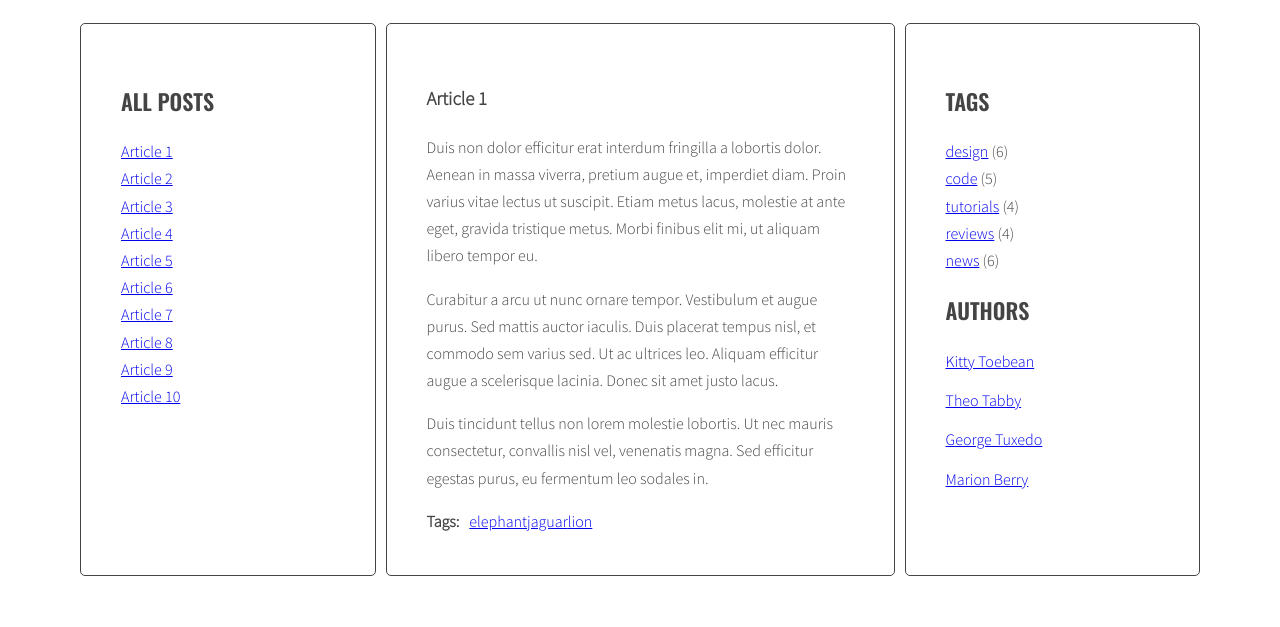
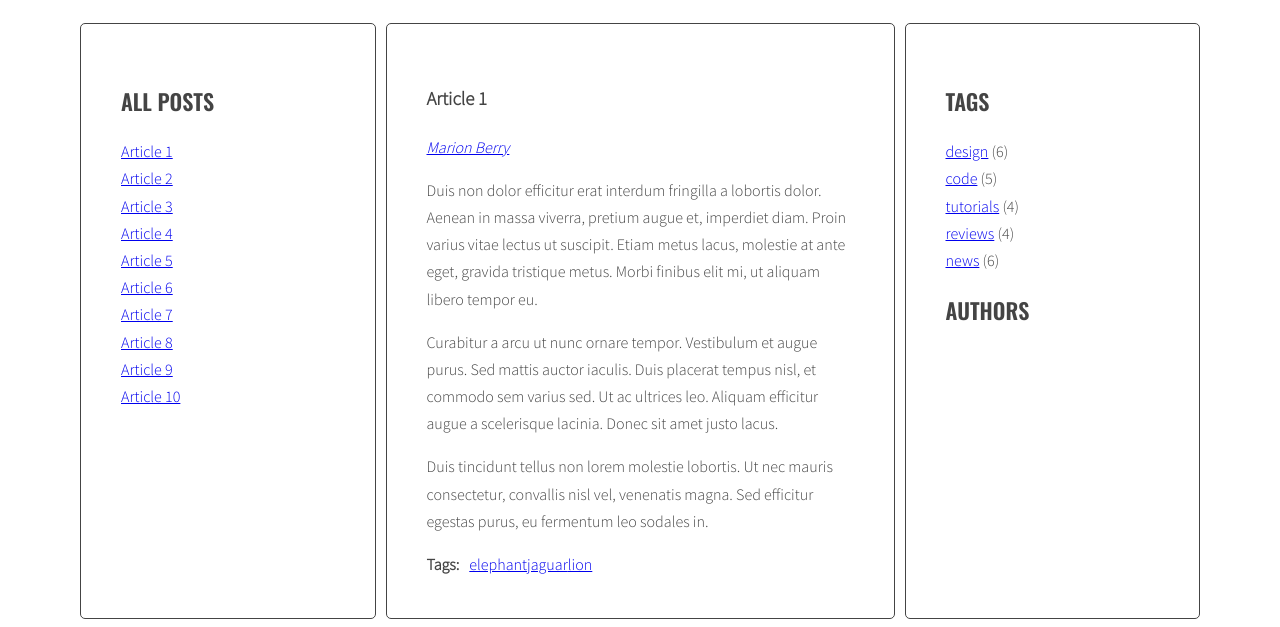
Before and after one commit to Pawel-Mat/javascript-blog, a website: page index.html in a window 1280 px wide. Shown: the part 220-847 px from the top of the page. Before the commit the page ends 804 px from the top, so only its background shows below. Drawn offline with nearby package versions, Linux system fonts and the light colour scheme.

Commit message:
Add generateAuthors function

```diff
--- a/index.html
+++ b/index.html
@@ -16,8 +16,9 @@
                   </ul>
                 </aside>
                 <section class="posts">
-                  <article class="post active" id="article-1" data-tags="elephant jaguar lion" data-author="by Marion Berry">
+                  <article class="post active" id="article-1" data-tags="elephant jaguar lion" data-author="Marion Berry">
                     <h3 class="post-title">Article 1</h3>
+                    <p class="post-author"></p>
                     <div class="post-content">
                       <p>Duis non dolor efficitur erat interdum fringilla a lobortis dolor. Aenean in massa viverra, pretium augue et, imperdiet diam. Proin varius vitae lectus ut suscipit. Etiam metus lacus, molestie at ante eget, gravida tristique metus. Morbi finibus elit mi, ut aliquam libero tempor eu.</p>
 
@@ -31,8 +32,9 @@
                       </ul>
                     </div>
                   </article>
-                  <article class="post" id="article-2" data-tags="mouse cat dog" data-author="by Theo Tabby">
+                  <article class="post" id="article-2" data-tags="mouse cat dog" data-author="Theo Tabby">
                     <h3 class="post-title">Article 2</h3>
+                    <p class="post-author"></p>
                     <div class="post-content">
                       <p>Phasellus sollicitudin, arcu vel iaculis ullamcorper, quam leo viverra orci, et faucibus quam sapien vel est. Maecenas ac suscipit elit. Nullam interdum, lorem vitae venenatis pulvinar, ex dui malesuada nunc, tempus cursus enim metus vel nulla.</p>
 
@@ -46,8 +48,9 @@
                       </ul>
                     </div>
                   </article>
-                  <article class="post" id="article-3" data-tags="pigeon dog cat" data-author="by George Tuxedo">
+                  <article class="post" id="article-3" data-tags="pigeon dog cat" data-author="George Tuxedo">
                     <h3 class="post-title">Article 3</h3>
+                    <p class="post-author"></p>
                     <div class="post-content">
                       <p>Mauris vel pellentesque turpis, ac sodales nisl. Quisque iaculis mi velit, ut convallis tellus accumsan a. Quisque iaculis, nisi et dignissim tincidunt, nisl eros euismod nulla, finibus laoreet erat enim posuere elit.</p>
 
@@ -60,8 +63,9 @@
                       </ul>
                     </div>
                   </article>
-                  <article class="post" id="article-4" data-tags="tiger bear ant" data-author="by Kitty Toebean">
+                  <article class="post" id="article-4" data-tags="tiger bear ant" data-author="Kitty Toebean">
                     <h3 class="post-title">Article 4</h3>
+                    <p class="post-author"></p>
                     <div class="post-content">
                       <p>Morbi vel cursus nulla, vel varius mauris. Suspendisse sed elit sit amet risus faucibus vestibulum ut sit amet purus. Donec orci est, condimentum ut quam quis, scelerisque fringilla ligula.</p>
 
@@ -75,8 +79,9 @@
                       </ul>
                     </div>
                   </article>
-                  <article class="post" id="article-5" data-tags="elephant stork hippo" data-author="by Marion Berry">
+                  <article class="post" id="article-5" data-tags="elephant stork hippo" data-author="Marion Berry">
                     <h3 class="post-title">Article 5</h3>
+                    <p class="post-author"></p>
                     <div class="post-content">
                       <p>Suspendisse sem eros, euismod condimentum arcu ac, consequat fermentum orci. Nam convallis lacus nec interdum vestibulum. Vestibulum luctus, quam eu tristique ornare, lorem nibh sodales enim, vitae tempor dolor ante vitae tortor.</p>
 
@@ -90,8 +95,9 @@
                       </ul>
                     </div>
                   </article>
-                  <article class="post" id="article-6" data-tags="mouse dog bee" data-author="by George Tuxedo">
+                  <article class="post" id="article-6" data-tags="mouse dog bee" data-author="George Tuxedo">
                     <h3 class="post-title">Article 6</h3>
+                    <p class="post-author"></p>
                     <div class="post-content">
                       <p>Donec posuere iaculis ante sed hendrerit. Lorem ipsum dolor sit amet, consectetur adipiscing elit. Quisque hendrerit neque nec urna tincidunt, quis vehicula dui vulputate. Morbi est sapien, auctor ut lectus eu, placerat viverra lorem.</p>
 
@@ -105,8 +111,9 @@
                       </ul>
                     </div>
                   </article>
-                  <article class="post" id="article-7" data-tags="bee goat gorilla" data-author="by Kitty Toebean">
+                  <article class="post" id="article-7" data-tags="bee goat gorilla" data-author="Kitty Toebean">
                     <h3 class="post-title">Article 7</h3>
+                    <p class="post-author"></p>
                     <div class="post-content">
                       <p>Donec eleifend mauris ac nisl fermentum, ac fermentum turpis dignissim. Aliquam diam nisl, imperdiet a varius eget, lobortis sed nisi. Nullam suscipit ipsum sed magna blandit, sed pellentesque urna malesuada.</p>
 
@@ -120,8 +127,9 @@
                       </ul>
                     </div>
                   </article>
-                  <article class="post" id="article-8" data-tags="elephant dog cat" data-author="by Theo Tabby">
+                  <article class="post" id="article-8" data-tags="elephant dog cat" data-author="Theo Tabby">
                     <h3 class="post-title">Article 8</h3>
+                    <p class="post-author"></p>
                     <div class="post-content">
                       <p>Praesent quis imperdiet erat. Curabitur tempor sapien a interdum malesuada. Proin libero erat, sagittis a sollicitudin eget, pulvinar nec risus. Cras et suscipit sem.</p>
 
@@ -135,8 +143,9 @@
                       </ul>
                     </div>
                   </article>
-                  <article class="post" id="article-9" data-tags="koala pigeon monkey" data-author="by Marion Berry">
+                  <article class="post" id="article-9" data-tags="koala pigeon monkey" data-author="Marion Berry">
                     <h3 class="post-title">Article 9</h3>
+                    <p class="post-author"></p>
                     <div class="post-content">
                       <p>Tam et facilisis purus. Donec vulputate est quis lobortis posuere. Nunc vitae lorem ut odio faucibus pulvinar nec in justo. Ut ut ante ac tellus ornare tempus. Nunc maximus, tortor et dictum convallis, nunc libero posuere leo, scelerisque ultrices arcu sapien ut tellus.</p>
 
@@ -147,11 +156,13 @@
                     <div class="post-tags">
                       <p><strong>Tags:</strong></p>
                       <ul class="list list-horizontal">
+
                       </ul>
                     </div>
                   </article>
-                  <article class="post" id="article-10" data-tags="hippo elephant rabbit" data-author="by George Tuxedo">
+                  <article class="post" id="article-10" data-tags="hippo elephant rabbit" data-author="George Tuxedo">
                     <h3 class="post-title">Article 10</h3>
+                    <p class="post-author"></p>
                     <div class="post-content">
                       <p>Aliquam erat volutpat. Ut non eleifend lectus. Donec suscipit tellus tempor, ornare dui id, hendrerit neque. Phasellus lacinia laoreet dui in luctus. Sed hendrerit, magna sit amet varius tempor, augue augue scelerisque est, non scelerisque mauris libero eu sapien.</p>
 
@@ -177,26 +188,6 @@
                   </ul>
                   <h2 class="section-title">Authors</h2>
                   <ul class="list authors">
-                    <li>
-                      <a href="#">
-                        <span class="author-name">Kitty Toebean</span>
-                      </a>
-                    </li>
-                    <li>
-                      <a href="#">
-                        <span class="author-name">Theo Tabby</span>
-                      </a>
-                    </li>
-                    <li>
-                      <a href="#">
-                        <span class="author-name">George Tuxedo</span>
-                      </a>
-                    </li>
-                    <li>
-                      <a href="#">
-                        <span class="author-name">Marion Berry</span>
-                      </a>
-                    </li>
                   </ul>
                 </aside>
               </main>
--- a/js/script.js
+++ b/js/script.js
@@ -44,7 +44,8 @@
   const optArticleSelector = '.post',
     optTitleSelector = '.post-title',
     optTitleListSelector = '.titles',
-    optArticleTagsSelector = '.post-tags .list';
+    optArticleTagsSelector = '.post-tags .list',
+    optArticleAuthorSelector = '.post-author';
 
   function generateTitleLinks(customSelector = ''){
 
@@ -100,7 +101,6 @@
         const linkHTML = '<li><a href="#tag-' + tag + '">' + tag + '</a></li>';
         /* add generated code to html variable */
         html = html + linkHTML;
-        console.log('HTML!!!!',html);
       /* END LOOP: for each tag */
       }
       /* insert HTML of all the links into the tags wrapper */
@@ -115,13 +115,10 @@
     event.preventDefault();
     /* make new constant named "clickedElement" and give it the value of "this" */
     const clickedElement = this;
-    console.log('clicked element' , clickedElement);
     /* make a new constant "href" and read the attribute "href" of the clicked element */
     const href = clickedElement.getAttribute('href');
-    console.log('href', href);
     /* make a new constant "tag" and extract tag from the "href" constant */
     const tag = href.replace('#tag-', '');
-    console.log('tag!!!', clickedElement);
     /* find all tag links with class active */
     const activeTagLinks = document.querySelectorAll('a.active[href^="#tag-"]');
     /* START LOOP: for each active tag link */
@@ -154,4 +151,46 @@
   }
 
   addClickListenersToTags();
+
+  function generateAuthors(){
+    const authors = document.querySelectorAll(optArticleSelector);
+    for (let author of authors){
+      const authorsWrapper = author.querySelector(optArticleAuthorSelector);
+      let html = '';
+      const articleAuthor = author.getAttribute('data-author');
+      const linkHTML = '<a href="#author-' + articleAuthor + '">' + articleAuthor + '</a>';
+      html = html + linkHTML;
+      console.log('html author!',html);
+      authorsWrapper.innerHTML = html;
+
+    }
+  }
+  generateAuthors();
+
+  function authorClickHandler(event){
+    event.preventDefault();
+    const clickedElement = this;
+    const href = clickedElement.getAttribute('href');
+    console.log('clicked element href', href);
+    const author = href.replace('#author-', '');
+    const activeAuthorLinks = document.querySelectorAll('a.active[href^="#author-"]');
+    for (let activeAuthorLink of activeAuthorLinks){
+      activeAuthorLink.classList.remove('active');
+    }
+    const hrefAllAuthorLinks = document.querySelectorAll('a[href="' + href + '"]');
+    for (let hrefAuthorLink of hrefAllAuthorLinks){
+      hrefAuthorLink.classList.add('active');
+    }
+    generateTitleLinks('[data-author="' + author +'"]');
+
+  }
+
+  function addClickListenersToAuthors(){
+    const linksToAuthors = document.querySelectorAll(optArticleAuthorSelector + '.post-author a');
+    for (let linkToAuthor of linksToAuthors){
+      linkToAuthor.addEventListener('click', authorClickHandler);
+    }
+
+  }
+  addClickListenersToAuthors();
 }
```
